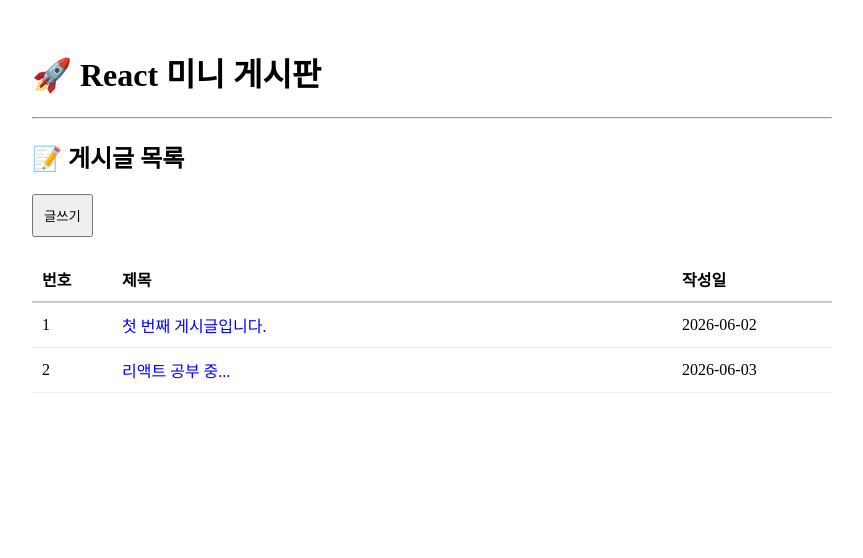
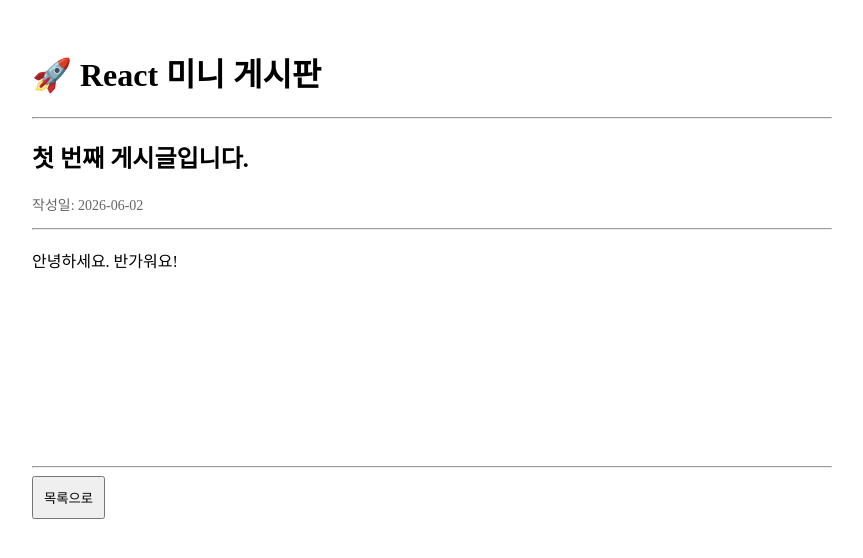
Before and after one commit to soppmocha/ilbulgae, a React (Vite) app: page /post/1 in a window 1280 px wide. Before the commit this address led to /ilbulgae/home. Shown: the top 558 px of the page, without its empty margins (208-1071 px from the left). Built offline with nearby package versions, Linux system fonts and the light colour scheme.

Commit message:
/일불게/일불게/홈 나오는 현상 수정

```diff
--- a/src/App.jsx
+++ b/src/App.jsx
@@ -1,13 +1,13 @@
-import {useState} from "react";
-import {Routes, Route, Navigate} from "react-router-dom"; // 1. Navigate 임포트 추가
+import { useState } from "react";
+import { Routes, Route, Navigate } from "react-router-dom";
 import BoardList from "./pages/BoardList";
 import BoardDetail from "./pages/BoardDetail";
 import BoardWrite from "./pages/BoardWrite";
 
 function App() {
     const [posts, setPosts] = useState([
-        {id: 1, title: "첫 번째 게시글입니다.", content: "안녕하세요. 반가워요!", date: "2026-06-02"},
-        {id: 2, title: "리액트 공부 중...", content: "생각보다 재밌네요 열심히 해야지", date: "2026-06-03"},
+        { id: 1, title: "첫 번째 게시글입니다.", content: "안녕하세요. 반가워요!", date: "2026-06-02" },
+        { id: 2, title: "리액트 공부 중...", content: "생각보다 재밌네요 열심히 해야지", date: "2026-06-03" },
     ]);
 
     const addPost = (title, content) => {
@@ -21,20 +21,20 @@
     };
 
     return (
-        <div style={{maxWidth: "800px", margin: "0 auto", padding: "20px"}}>
+        <div style={{ maxWidth: "800px", margin: "0 auto", padding: "20px" }}>
             <h1>🚀 React 미니 게시판</h1>
-            <hr/>
+            <hr />
             <Routes>
-                {/* 예외 처리 1: 과거 주소로 오면 메인 홈으로 튕겨냅니다. */}
-                <Route path="/ilbulgae" element={<Navigate to="/ilbulgae/home" replace/>}/>
+                {/* 주소창에 그냥 주소만 치고 들어오거나 슬래시만 있을 때 /home으로 보냅니다. */}
+                <Route path="/" element={<Navigate to="/home" replace />} />
 
-                {/* 실제 화면을 보여주는 명확한 라우트들 */}
-                <Route path="/ilbulgae/home" element={<BoardList posts={posts}/>}/>
-                <Route path="/ilbulgae/post/:id" element={<BoardDetail posts={posts}/>}/>
-                <Route path="/ilbulgae/write" element={<BoardWrite addPost={addPost}/>}/>
+                {/* 🎯 앞의 /ilbulgae를 다 지우고 깔끔하게 매칭합니다. */}
+                <Route path="/home" element={<BoardList posts={posts} />} />
+                <Route path="/post/:id" element={<BoardDetail posts={posts} />} />
+                <Route path="/write" element={<BoardWrite addPost={addPost} />} />
 
-                {/* 예외 처리 2: 이상한 주소로 오면 몽땅 메인 홈으로 튕겨냅니다. */}
-                <Route path="*" element={<Navigate to="/ilbulgae/home" replace/>}/>
+                {/* 예외 처리: 주소가 안 맞으면 무조건 홈으로 */}
+                <Route path="*" element={<Navigate to="/home" replace />} />
             </Routes>
         </div>
     );
--- a/src/main.jsx
+++ b/src/main.jsx
@@ -1,4 +1,3 @@
-// src/main.jsx
 import React from 'react'
 import ReactDOM from 'react-dom/client'
 import { BrowserRouter } from 'react-router-dom'
@@ -7,8 +6,8 @@
 
 ReactDOM.createRoot(document.getElementById('root')).render(
     <React.StrictMode>
-        {/* 배포 환경(GitHub Pages)과 로컬 환경 모두 대응하기 위한 조건문 설정 */}
-        <BrowserRouter basename={import.meta.env.DEV ? "/" : "/ilbulgae"}>
+        {/* 💡 핵심: 배포 환경일 때만 자동으로 앞에 /ilbulgae를 붙여서 라우팅을 시작합니다. */}
+        <BrowserRouter basename={import.meta.env.DEV ? "" : "/ilbulgae"}>
             <App />
         </BrowserRouter>
     </React.StrictMode>,
--- a/src/pages/BoardDetail.jsx
+++ b/src/pages/BoardDetail.jsx
@@ -8,7 +8,7 @@
         return (
             <div style={{ padding: "20px", textAlign: "center" }}>
                 <h2>존재하지 않는 게시글입니다.</h2>
-                <Link to="/ilbulgae">
+                <Link to="/home">
                     <button style={{ padding: "10px" }}>목록으로 이동</button>
                 </Link>
             </div>
@@ -28,7 +28,7 @@
             />
 
             <hr />
-            <Link to="/ilbulgae/home">
+            <Link to="/home">
                 <button style={{ padding: "10px", cursor: "pointer" }}>목록으로</button>
             </Link>
         </div>
--- a/src/pages/BoardList.jsx
+++ b/src/pages/BoardList.jsx
@@ -5,7 +5,7 @@
         <div>
             <h2>📝 게시글 목록</h2>
             {/* 글쓰기 페이지 이동 경로 수정 */}
-            <Link to="/ilbulgae/write">
+            <Link to="/write">
                 <button style={{ marginBottom: "20px", padding: "10px", cursor: "pointer" }}>
                     글쓰기
                 </button>
@@ -25,7 +25,7 @@
                         <td style={{ padding: "10px" }}>{post.id}</td>
                         <td style={{ padding: "10px" }}>
                             {/* 상세 페이지 이동 경로 수정 */}
-                            <Link to={`/ilbulgae/post/${post.id}`} style={{ textDecoration: "none", color: "blue" }}>
+                            <Link to={`/post/${post.id}`} style={{ textDecoration: "none", color: "blue" }}>
                                 {post.title}
                             </Link>
                         </td>
--- a/src/pages/BoardWrite.jsx
+++ b/src/pages/BoardWrite.jsx
@@ -22,7 +22,7 @@
         }
 
         addPost(title, content);
-        navigate("/ilbulgae/home");
+        navigate("/home");
     };
 
     return (
@@ -65,7 +65,7 @@
                     </button>
                     <button
                         type="button"
-                        onClick={() => navigate("/ilbulgae/home")}
+                        onClick={() => navigate("/home")}
                         style={{ padding: "10px 20px", cursor: "pointer" }}
                     >
                         취소
--- a/vite.config.js
+++ b/vite.config.js
@@ -1,8 +1,12 @@
-import {defineConfig} from 'vite'
+// vite.config.js
+import { defineConfig } from 'vite'
 import react from '@vitejs/plugin-react'
 
-// https://vite.dev/config/
-export default defineConfig({
-    plugins: [react()],
-    base: "/ilbulgae/",
+export default defineConfig(({ command }) => {
+    return {
+        plugins: [react()],
+        // 개발 테스트(serve) 중일 때는 루트("/")를 사용하고,
+        // 깃허브 배포를 위해 빌드(build)할 때만 "/ilbulgae/"를 사용합니다.
+        base: command === 'serve' ? '/' : '/ilbulgae/',
+    }
 })
```
